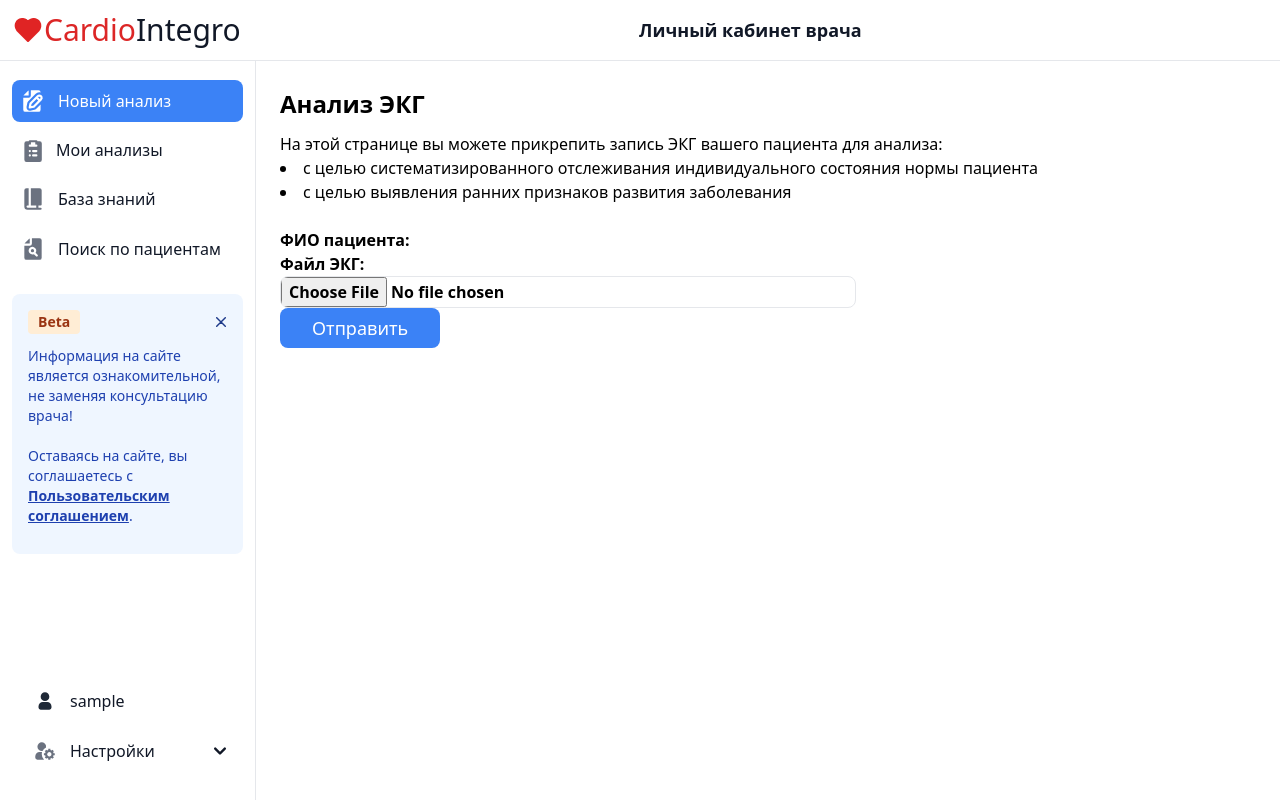
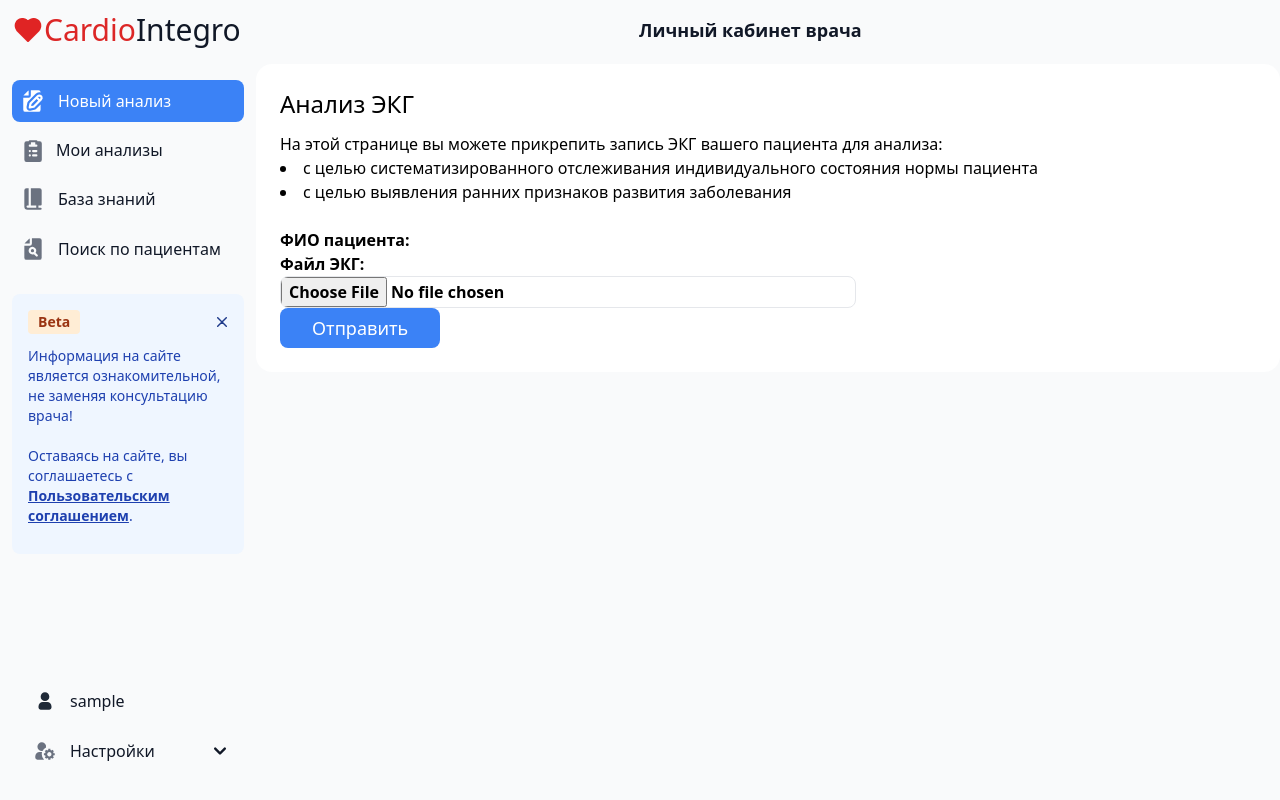
Before and after one commit to almanelis/CardioIntegro, a Django app: page /analyse/create/ in a window 1280 px wide. Run offline with Django 5.2, Linux system fonts and the light colour scheme; the visitor is signed in with stand-in values (Sample User, id 1); some libraries are stand-ins or nearby versions.

Commit message:
modified ui color

```diff
--- a/cardiointegro/templates/analyse/analyse_form.html
+++ b/cardiointegro/templates/analyse/analyse_form.html
@@ -5,7 +5,7 @@
 
 {% block content %}
 <div class="flex flex-col mb-6">
-  <p class="text-2xl font-semibold mb-3">Анализ ЭКГ</p>
+  <p class="text-2xl font-medium mb-3">Анализ ЭКГ</p>
   <p class>На этой странице вы можете прикрепить запись ЭКГ вашего пациента для анализа:</p>
       <ul class="list-disc list-inside">
     <li>c целью систематизированного отслеживания индивидуального состояния нормы пациента</li>
@@ -19,10 +19,25 @@
     {{ form|crispy }}
   </div>
 
-  <input type="submit" value="Отправить"
+  <input type="submit" value="Отправить" data-modal-target="popup-modal" data-modal-toggle="popup-modal"
     class="mx-auto bg-blue-500 text-white text-lg rounded-lg px-8 py-1.5 hover:opacity-60">
 </form>
 </div>
 
-
+  <div id="popup-modal" tabindex="-1" class="hidden overflow-y-auto overflow-x-hidden fixed top-0 right-0 left-0 z-50 justify-center items-center w-full md:inset-0 h-[calc(100%-1rem)] max-h-full">
+    <div class="relative p-4 w-full max-w-md max-h-full">
+        <div class="relative bg-white rounded-lg shadow">
+            <div class="p-4 md:p-5 text-center">
+                <div role="status">
+                  <svg aria-hidden="true" class="w-10 h-10 mx-auto mb-4 text-gray-200 animate-spin fill-blue-500" viewBox="0 0 100 101" fill="none" xmlns="http://www.w3.org/2000/svg">
+                      <path d="M100 50.5908C100 78.2051 77.6142 100.591 50 100.591C22.3858 100.591 0 78.2051 0 50.5908C0 22.9766 22.3858 0.59082 50 0.59082C77.6142 0.59082 100 22.9766 100 50.5908ZM9.08144 50.5908C9.08144 73.1895 27.4013 91.5094 50 91.5094C72.5987 91.5094 90.9186 73.1895 90.9186 50.5908C90.9186 27.9921 72.5987 9.67226 50 9.67226C27.4013 9.67226 9.08144 27.9921 9.08144 50.5908Z" fill="currentColor"/>
+                      <path d="M93.9676 39.0409C96.393 38.4038 97.8624 35.9116 97.0079 33.5539C95.2932 28.8227 92.871 24.3692 89.8167 20.348C85.8452 15.1192 80.8826 10.7238 75.2124 7.41289C69.5422 4.10194 63.2754 1.94025 56.7698 1.05124C51.7666 0.367541 46.6976 0.446843 41.7345 1.27873C39.2613 1.69328 37.813 4.19778 38.4501 6.62326C39.0873 9.04874 41.5694 10.4717 44.0505 10.1071C47.8511 9.54855 51.7191 9.52689 55.5402 10.0491C60.8642 10.7766 65.9928 12.5457 70.6331 15.2552C75.2735 17.9648 79.3347 21.5619 82.5849 25.841C84.9175 28.9121 86.7997 32.2913 88.1811 35.8758C89.083 38.2158 91.5421 39.6781 93.9676 39.0409Z" fill="currentFill"/>
+                  </svg>
+                  <span class="sr-only">Анализ...</span>
+              </div>
+                <h3 class="mb-5 text-lg font-normal text-gray-500">Идёт анализ, ожидайте<br>Пожалуйста, не закрывайте страницу</h3>
+            </div>
+        </div>
+    </div>
+  </div>
 {% endblock content %}
--- a/cardiointegro/templates/analyse/analyse_list.html
+++ b/cardiointegro/templates/analyse/analyse_list.html
@@ -2,7 +2,7 @@
 {% block title %}Список анализов{% endblock title %}
 {% block content %}
 <div class="flex flex-col gap-3">
-  <p class="text-2xl font-semibold">Мои пациенты</p>
+  <p class="text-2xl font-medium">Мои пациенты</p>
   <p class>В данном разделе вы можете загрузить файлы ЭКГ своего пациента для анализа<br>
     А также вы можете просмотреть индивидуальную историю анализов и отчётов по ним.</p>
 </div>
@@ -11,7 +11,7 @@
   <button type="submit" class="text-xl text-white bg-blue-500 px-6 py-1.5 rounded-lg hover:opacity-80">Поиск</button>
 </form>
 <a href="{% url 'analyse:create' %}"
-  class="text-xl text-white bg-blue-500 px-6 py-2 rounded-lg hover:opacity-80">Проанализировать ЭКГ</a>
+  class="text-lg sm:text-xl text-white bg-blue-500 px-6 py-2 rounded-lg hover:opacity-80">Проанализировать ЭКГ</a>
   <div class="relative overflow-x-auto shadow-md sm:rounded-lg mt-6">
     <table class="w-full text-left rtl:text-right text-gray-500">
       <thead class="text-gray-700 uppercase bg-gray-50 dark:bg-gray-700">
--- a/cardiointegro/templates/analyse/search_list.html
+++ b/cardiointegro/templates/analyse/search_list.html
@@ -3,7 +3,7 @@
 {% block title %}Поиск среди анализов ЭКГ{% endblock title %}
 
 {% block content %}
-<p class="text-2xl font-semibold">Поиск среди пациентов</p>
+<p class="text-2xl font-medium">Поиск среди пациентов</p>
 <form method="GET" action="{% url 'analyse:search' %}" class="flex gap-3 my-16">
   <input type="text" name="query" placeholder="ФИО пациента" value="{{ query }}" class="rounded-lg border border-gray-200 w-80">
   <button type="submit" class="text-xl text-white bg-blue-500 px-6 py-1.5 rounded-lg hover:opacity-80">Поиск</button>
--- a/cardiointegro/templates/base.html
+++ b/cardiointegro/templates/base.html
@@ -20,9 +20,9 @@
     {% tailwind_css %}
 </head>
 
-<body class="font-open-sans">
+<body class="font-open-sans bg-gray-50">
     {% include "includes/sidebar.html" %}
-    <div class="p-6 mt-16 sm:ml-64">
+    <div class="p-6 mt-16 sm:ml-64 rounded-2xl bg-white">
         {% block content %}{% endblock %}
     </div>
 </body>
--- a/cardiointegro/templates/includes/sidebar.html
+++ b/cardiointegro/templates/includes/sidebar.html
@@ -1,6 +1,6 @@
 {% load static %}
 
-<nav class="fixed top-0 z-50 w-full border-b border-gray-200 bg-white">
+<nav class="fixed top-0 z-50 w-full bg-gray-50">
   <div class="px-3 py-3 lg:px-5 lg:pl-3">
     <div class="flex flex-wrap items-center justify-between">
       <div class="flex items-center justify-start rtl:justify-end gap-1.5">
@@ -29,9 +29,9 @@
 </nav>
 
 <aside id="logo-sidebar"
-  class="fixed top-0 left-0 z-40 w-64 bg-white h-screen pt-20 transition-transform -translate-x-full border-r border-gray-200 sm:translate-x-0 "
+  class="fixed top-0 left-0 z-40 w-64 bg-gray-50 h-screen pt-20 transition-transform -translate-x-full sm:translate-x-0 "
   aria-label="Sidebar">
-  <div class="h-full px-3 pb-4 overflow-y-auto bg-white">
+  <div class="h-full px-3 pb-4 overflow-y-auto bg-gray-50">
     {% with request.resolver_match.view_name as view_name %}
     <ul class="space-y-2 font-medium mt-6 sm:mt-0">
       <li>
@@ -130,7 +130,7 @@
           соглашением</a>.
       </p>
     </div>
-    <ul class="space-y-2 font-medium absolute bottom-3 px-3 py-4 overflow-y-auto bg-white w-60">
+    <ul class="space-y-2 font-medium absolute bottom-3 px-3 py-4 overflow-y-auto bg-gray-50 w-60">
       {% if user.is_authenticated %}
       <li>
         <div class="flex items-center p-2 text-gray-900 rounded-lg group">
```
